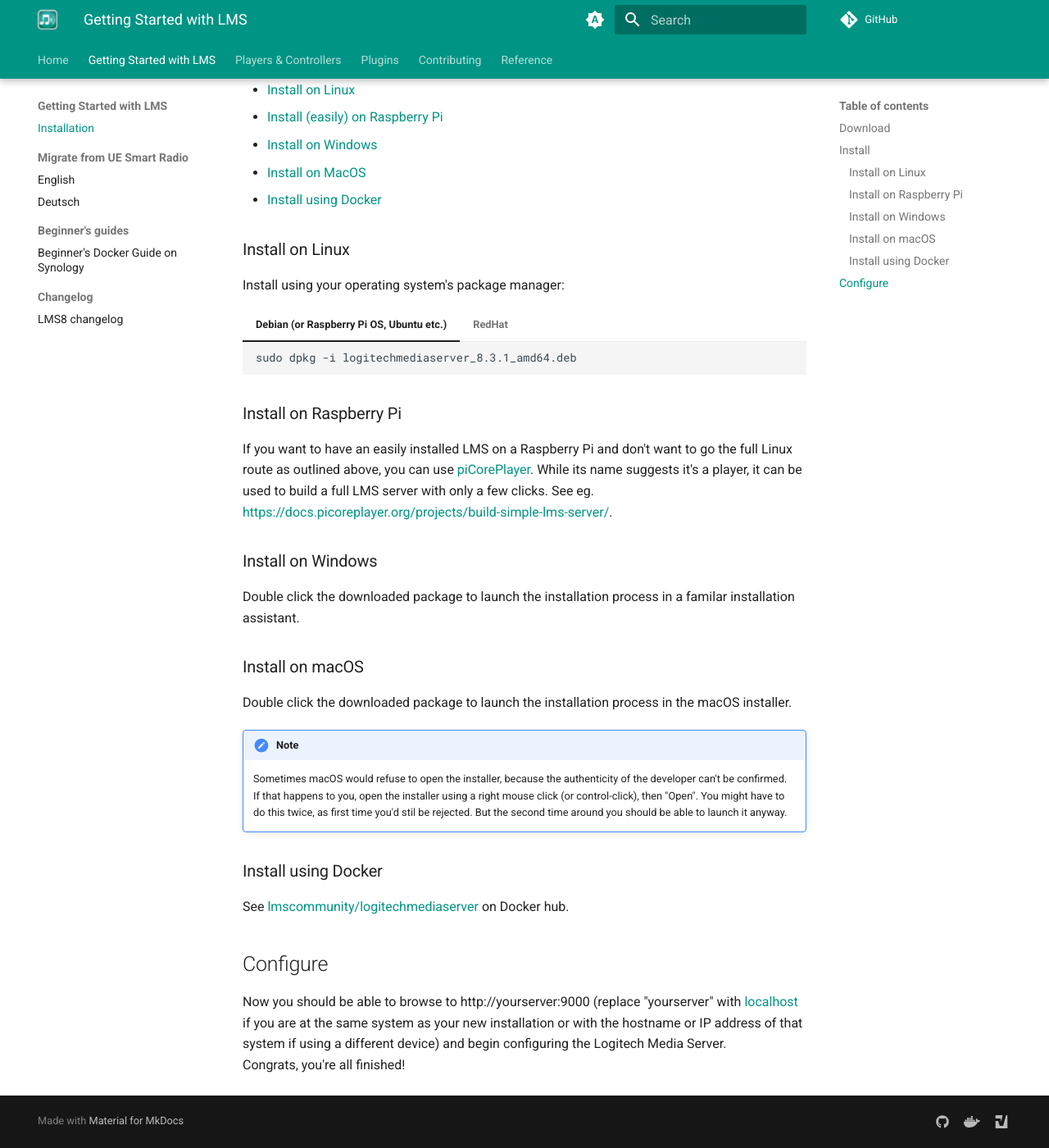
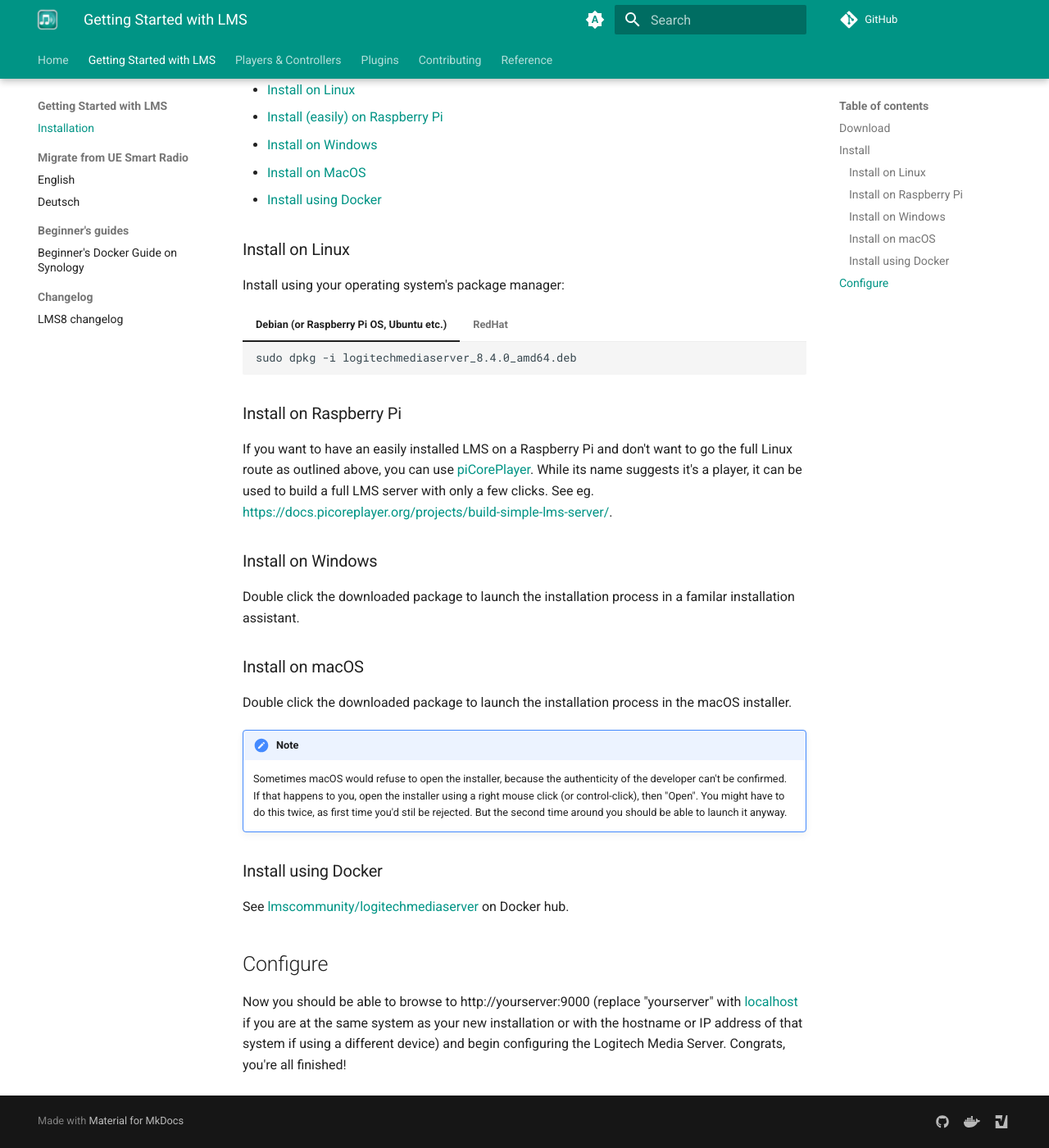
Before and after one commit to LMS-Community/lms-community.github.io, an MkDocs documentation site: the page built from docs/getting-started/index.md, in a window 1280 px wide and 1400 px high, scrolled down 508 px. Shown: the whole window at 82% size. Built offline with MkDocs 1.6.1 and Material for MkDocs 9.7.7, drawn with Linux system fonts in a browser that asks for light colours; comment, search, counter and statistics services are not loaded.

````diff
--- a/docs/getting-started/index.md
+++ b/docs/getting-started/index.md
@@ -28,13 +28,13 @@ Install using your operating system's package manager:
 === "Debian  (or Raspberry Pi OS, Ubuntu etc.)"
 
     ```
-    sudo dpkg -i logitechmediaserver_8.3.1_amd64.deb
+    sudo dpkg -i logitechmediaserver_8.4.0_amd64.deb
     ```
 
 === "RedHat"
 
     ```
-    sudo rpm -i logitechmediaserver-8.3.1-1.noarch.rpm
+    sudo rpm -i logitechmediaserver-8.4.0-1.noarch.rpm
     ```
 
 ### Install on Raspberry Pi
````
Also changed, not shown: docs/getting-started/migrate-from-uesr-de.md (+1 -1 lines), docs/getting-started/migrate-from-uesr.md (+1 -1 lines), docs/reference/logitech-media-server.md (+4 -1 lines).
